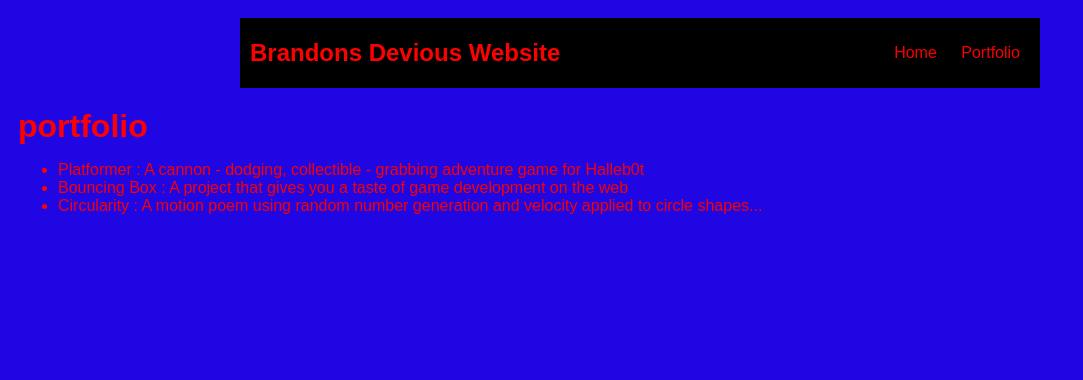
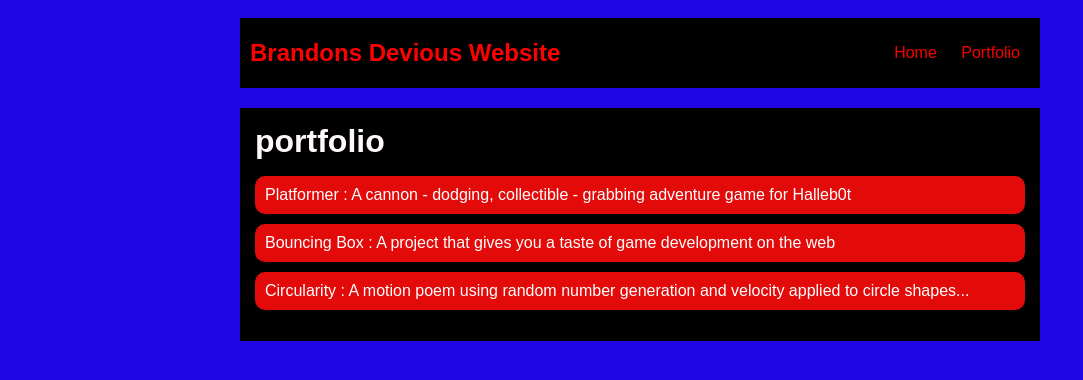
Before and after one commit to brainey16/brainey16.github.io, a plain HTML site: page portfolio.html in a window 1280 px wide. Shown: the whole page, without its empty margins (0-1083 px from the left). Drawn offline with Linux system fonts and the light colour scheme.

Commit message:
finished portfolio

```diff
--- a/portfolio.html
+++ b/portfolio.html
@@ -1,5 +1,6 @@
 <!DOCTYPE HTML>
 <html>
+
 <head>
     <title>Brandons Devious Website</title>
     <link rel="stylesheet" href="style.css">
@@ -19,15 +20,23 @@
             </ul>
         </nav>
         <main>
-   </div class="content">
+            <div class="content">
                 <h1>portfolio</h1>
                 <ul id="portfolio">
-    <li><a href="projects/platformer/">Platformer : A cannon - dodging, collectible - grabbing adventure game for Halleb0t</a></li>
-    <li><a href="projects/bouncing-box/">Bouncing Box : A project that gives you a taste of game development on the web </a></li>
-    <li><a href="projects/circularity/">Circularity : A motion poem using random number generation and velocity applied to circle shapes...</a></li>
+                    <li><a href="projects/platformer/index.html">Platformer : A cannon - dodging, collectible - grabbing
+                            adventure
+                            game for Halleb0t</a></li>
+                    <li><a href="projects/bouncing-box/">Bouncing Box : A project that gives you a taste of game
+                            development on the
+                            web </a></li>
+                    <li><a href="projects/circularity/">Circularity : A motion poem using random number generation and
+                            velocity
+                            applied to circle shapes...</a></li>
                 </ul>
 
             </div>
         </main>
+        </div>
 </body>
+
 </html>
--- a/style.css
+++ b/style.css
@@ -60,3 +60,29 @@ main {
 h2, h3 {
     margin: 0px;
 }
+
+           /* portfolio styles */
+           .content h1 {
+            color: rgb(255, 248, 248);
+        }
+
+        #portfolio {
+            list-style-type: none;
+            padding-left: 0;
+        }
+
+        #portfolio li {
+            background: #e30a0a;
+            padding: 10px;
+            border-radius: 10px;
+            margin-bottom: 10px;
+        }
+
+        #portfolio li:hover {
+            background: #fffcfc;
+        }
+
+        #portfolio a {
+            text-decoration: none;
+            color: #ffffff;
+        }
```
Also changed, not shown: index.html (+3 -3 lines). Lines whose indentation alone changed are shown as unchanged.
